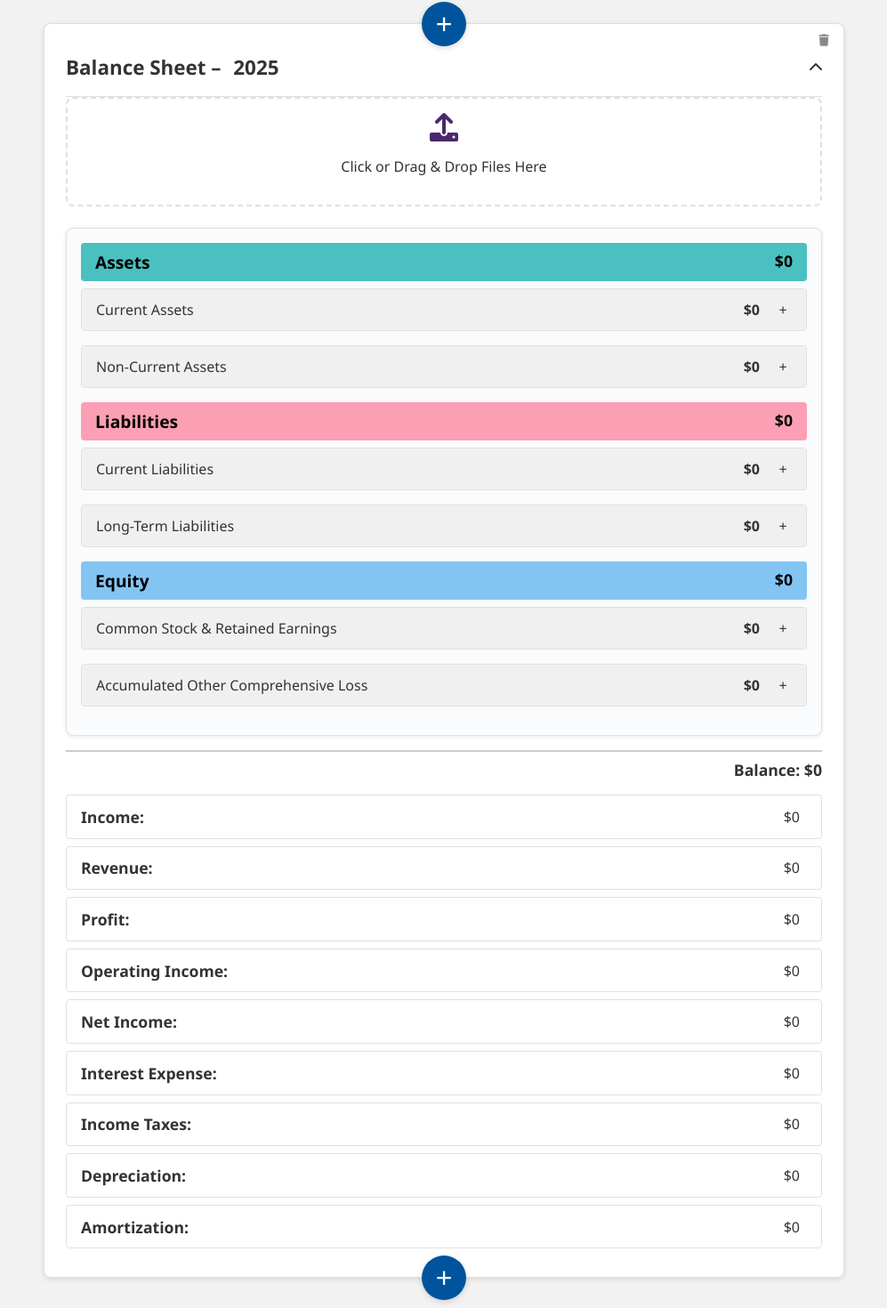
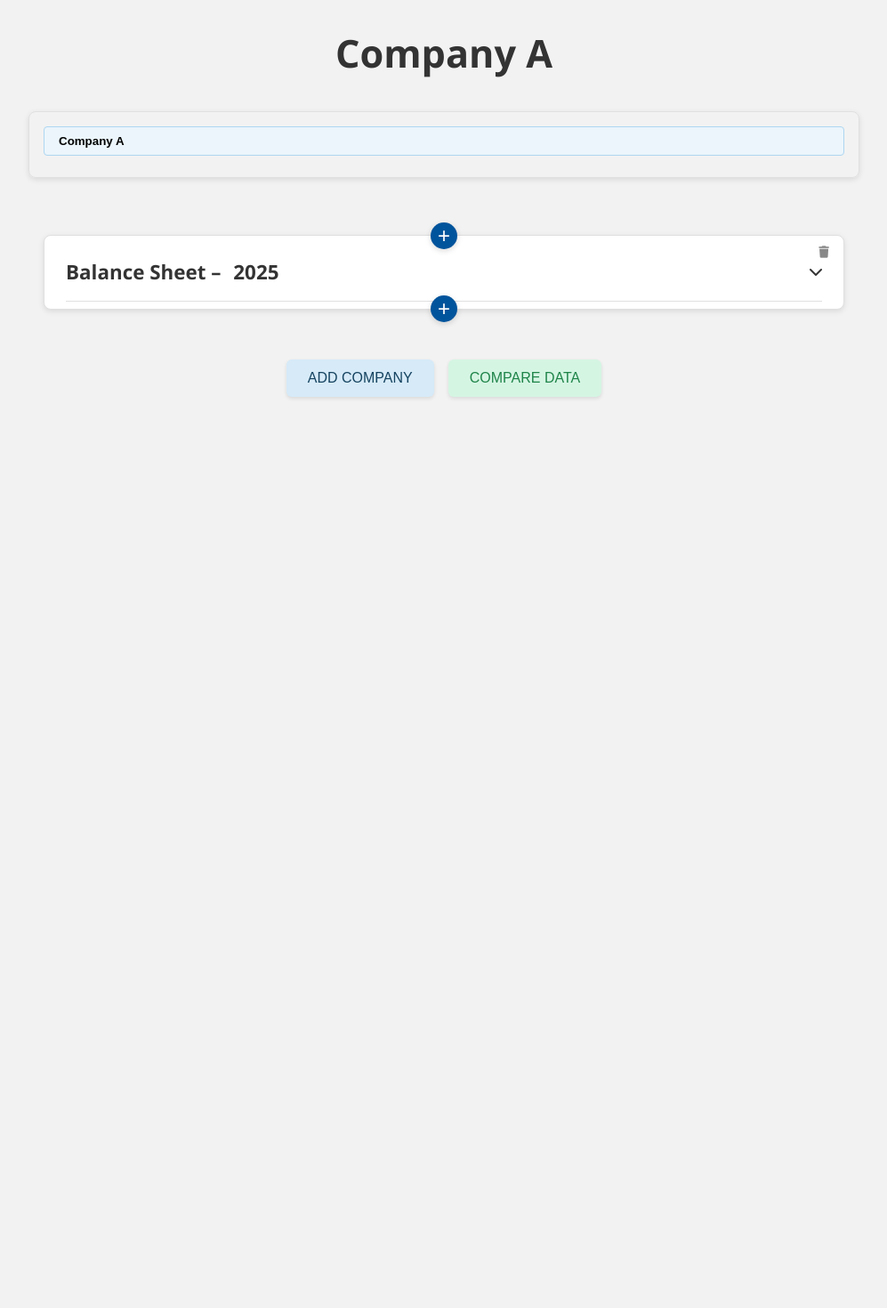
Before and after one commit to lukasp-dev/ugaHacks, a React (Vite) app: page / in a window 1280 px wide. Shown: the part 114-1584 px from the top of the page at 89% size, without its empty margins (141-1138 px from the left). After the commit the page ends 800 px from the top, so only its background shows below. Built offline with nearby package versions, Linux system fonts and the light colour scheme; the HTML template or start-up script is replaced by a standard one.

Commit message:
Added functionality for inputting data for multiple companies; buttons to navigate between companies; error checks for duplicate years

```diff
--- a/src/App.jsx
+++ b/src/App.jsx
@@ -6,87 +6,158 @@ import { defaultBalanceSheet } from './utils/balanceSheetUtils';
 import TruistLogo from './assets/truist-logo.png';
 
 const App = () => {
-  const [sheets, setSheets] = useState([
-    defaultBalanceSheet(1, new Date().getFullYear()),
+  // Each company has an id, a name (e.g., "Company A") and an array of balance sheets.
+  const [companies, setCompanies] = useState([
+    {
+      id: 1,
+      name: "Company A",
+      sheets: [defaultBalanceSheet(1, new Date().getFullYear())]
+    }
   ]);
+  // Tracks which company page is currently visible.
+  const [currentCompanyId, setCurrentCompanyId] = useState(1);
   const [validationErrors, setValidationErrors] = useState([]);
   const [showModal, setShowModal] = useState(false);
+  const [pendingAction, setPendingAction] = useState(null);
   const tempErrorsRef = useRef([]);
 
-  // Update a given sheet.
+  // Find the company currently being viewed.
+  const currentCompany = companies.find(company => company.id === currentCompanyId);
+
+  // --------------------------------------------------
+  // Balance Sheet (Year) Functions for the current company
+  // --------------------------------------------------
+
+  // Update one balance sheet in the current company.
   const updateSheet = (updatedSheet) => {
-    setSheets((prev) => {
-      const newSheets = prev.map((s) =>
-        s.id === updatedSheet.id ? updatedSheet : s
+    // Check if the new year is already in use (by a different sheet)
+    const duplicateExists = currentCompany.sheets.some(
+      sheet => sheet.id !== updatedSheet.id && Number(sheet.year) === Number(updatedSheet.year)
     );
-      newSheets.sort((a, b) => a.year - b.year);
-      return newSheets;
-    });
+
+    if (duplicateExists) {
+      // Mark the year field as having an error so that the UI can display an error message.
+      setValidationErrors(prev => [...new Set([...prev, `sheet-${updatedSheet.id}.year`])]);
+      // Optionally, also alert the user:
+      alert("Balance sheet for year " + updatedSheet.year + " already exists.");
+      // Do not update the sheet’s year if duplicate exists.
+      return;
+    } else {
+      // Remove any previous duplicate–year error for this sheet’s year field
+      setValidationErrors(prev => prev.filter(errorId => errorId !== `sheet-${updatedSheet.id}.year`));
+    }
+
+    // Update the current company’s sheets with the new year value
+    setCompanies(prev =>
+      prev.map(company => {
+        if (company.id === currentCompanyId) {
+          const updatedSheets = company.sheets.map(sheet =>
+            sheet.id === updatedSheet.id ? updatedSheet : sheet
+          );
+          // Sort the sheets by year after update
+          updatedSheets.sort((a, b) => a.year - b.year);
+          return { ...company, sheets: updatedSheets };
+        }
+        return company;
+      })
+    );
   };
 
-  // Add a new balance sheet for the following year.
+  // (Existing addNextSheet – not used by the form buttons directly)
   const addNextSheet = () => {
-    setSheets((prev) => {
-      if (prev.length >= 10) {
-        alert("Maximum of 10 forms allowed.");
-        return prev;
+    setCompanies(prev => prev.map(company => {
+      if (company.id === currentCompanyId) {
+        if (company.sheets.length >= 10) {
+          alert("Maximum of 10 balance sheets allowed for this company.");
+          return company;
         }
-      const newId = prev.length ? Math.max(...prev.map((s) => s.id)) + 1 : 1;
-      const newYear = prev.length
-        ? Math.max(...prev.map((s) => s.year)) + 1
+        const newId = company.sheets.length
+          ? Math.max(...company.sheets.map(s => s.id)) + 1
+          : 1;
+        const newYear = company.sheets.length
+          ? Math.max(...company.sheets.map(s => s.year)) + 1
           : new Date().getFullYear();
         const newSheet = defaultBalanceSheet(newId, newYear);
-      const updated = [...prev, newSheet];
-      updated.sort((a, b) => a.year - b.year);
-      return updated;
-    });
+        const updatedSheets = [...company.sheets, newSheet];
+        updatedSheets.sort((a, b) => a.year - b.year);
+        return { ...company, sheets: updatedSheets };
+      }
+      return company;
+    }));
   };
 
-  // Add a new balance sheet for the previous year relative to the given year.
-  const addPreviousSheet = (year) => {
-    setSheets((prev) => {
-      if (prev.length >= 10) {
-        alert("Maximum of 10 forms allowed.");
-        return prev;
+  // Add a next-year balance sheet for a given sheet (based on its year).
+  const addNextSheetFor = (year) => {
+    const newYear = year + 1;
+    // Get the current company object from state.
+    const currentCompany = companies.find(company => company.id === currentCompanyId);
+
+    if (currentCompany.sheets.length >= 10) {
+      alert("Maximum of 10 balance sheets allowed for this company.");
+      return;
     }
-      const newYear = year - 1;
-      if (prev.some((s) => s.year === newYear)) {
-        alert("Balance Sheet for year " + newYear + " already exists.");
-        return prev;
+    if (currentCompany.sheets.some(s => s.year === newYear)) {
+      alert("Balance sheet for year " + newYear + " already exists.");
+      return;
     }
-      const newId = prev.length ? Math.max(...prev.map((s) => s.id)) + 1 : 1;
+
+    const newId = currentCompany.sheets.length
+      ? Math.max(...currentCompany.sheets.map(s => s.id)) + 1
+      : 1;
     const newSheet = defaultBalanceSheet(newId, newYear);
-      const updated = [...prev, newSheet];
-      updated.sort((a, b) => a.year - b.year);
-      return updated;
-    });
+    const updatedSheets = [...currentCompany.sheets, newSheet];
+    updatedSheets.sort((a, b) => a.year - b.year);
+
+    setCompanies(prev =>
+      prev.map(company =>
+        company.id === currentCompanyId ? { ...company, sheets: updatedSheets } : company
+      )
+    );
   };
 
-  // Add a new balance sheet (for an empty state).
-  const addSheet = () => {
-    // This is a fallback in case there are no sheets.
-    setSheets((prev) => {
-      if (prev.length >= 10) {
-        alert("Maximum of 10 forms allowed.");
-        return prev;
+  // Delete a balance sheet from the current company.
+  const deleteSheet = (sheetId) => {
+    setCompanies(prev => prev.map(company => {
+      if (company.id === currentCompanyId) {
+        return { ...company, sheets: company.sheets.filter(sheet => sheet.id !== sheetId) };
       }
-      const newId = prev.length ? Math.max(...prev.map((s) => s.id)) + 1 : 1;
-      const newYear = prev.length
-        ? Math.max(...prev.map((s) => s.year)) + 1
-        : new Date().getFullYear();
-      const newSheet = defaultBalanceSheet(newId, newYear);
-      const updated = [...prev, newSheet];
-      updated.sort((a, b) => a.year - b.year);
-      return updated;
-    });
+      return company;
+    }));
   };
 
-  // Delete a balance sheet.
-  const deleteSheet = (id) => {
-    setSheets((prev) => prev.filter((sheet) => sheet.id !== id));
+  // Add a previous-year balance sheet (used by the BalanceSheetForm’s plus button).
+  const addPreviousSheet = (year) => {
+    const newYear = year - 1;
+    const currentCompany = companies.find(company => company.id === currentCompanyId);
+
+    if (currentCompany.sheets.length >= 10) {
+      alert("Maximum of 10 balance sheets allowed for this company.");
+      return;
+    }
+    if (currentCompany.sheets.some(s => s.year === newYear)) {
+      alert("Balance sheet for year " + newYear + " already exists.");
+      return;
+    }
+
+    const newId = currentCompany.sheets.length
+      ? Math.max(...currentCompany.sheets.map(s => s.id)) + 1
+      : 1;
+    const newSheet = defaultBalanceSheet(newId, newYear);
+    const updatedSheets = [...currentCompany.sheets, newSheet];
+    updatedSheets.sort((a, b) => a.year - b.year);
+
+    setCompanies(prev =>
+      prev.map(company =>
+        company.id === currentCompanyId ? { ...company, sheets: updatedSheets } : company
+      )
+    );
   };
 
-  // Validate each sheet and find any fields that are still 0.
+  // --------------------------------------------------
+  // Validation
+  // --------------------------------------------------
+
+  // Check a single sheet for any fields that are 0.
   const findZeroFields = (sheet) => {
     const errors = [];
     if (Number(sheet.year) === 0) {
@@ -98,7 +169,7 @@ const App = () => {
       });
     }
     const checkNested = (obj, location) => {
-      Object.keys(obj).forEach((key) => {
+      Object.keys(obj).forEach(key => {
         if (Number(obj[key]) === 0) {
           errors.push({
             sheetId: sheet.id,
@@ -192,47 +263,132 @@ const App = () => {
     return errors;
   };
 
-  // NEXT button click handler.
-  const handleNext = () => {
+  // Validate the current company's balance sheets. If any 0‑entries exist, show the modal.
+  const validateAndProceed = (action) => {
     let allErrors = [];
-    sheets.forEach((sheet) => {
+    currentCompany.sheets.forEach(sheet => {
       const errs = findZeroFields(sheet);
       allErrors = allErrors.concat(errs);
     });
     if (allErrors.length > 0) {
       tempErrorsRef.current = allErrors;
+      setPendingAction(() => action);
       setShowModal(true);
     } else {
-      alert('Proceeding to next page!');
+      action();
     }
   };
 
-  // Modal Cancel: mark affected fields and close the modal.
+  // --------------------------------------------------
+  // Bottom Button Handlers (Navigation)
+  // --------------------------------------------------
+
+  // ADD COMPANY: add a new company (if < 5 exist) and switch to it.
+  const handleAddCompany = () => {
+    validateAndProceed(() => {
+      if (companies.length >= 5) {
+        alert("Maximum of 5 companies allowed.");
+        return;
+      }
+      const newCompanyId = companies.length ? Math.max(...companies.map(c => c.id)) + 1 : 1;
+      const newCompanyName = "Company " + String.fromCharCode(64 + companies.length + 1); // A, B, C...
+      const newCompany = {
+        id: newCompanyId,
+        name: newCompanyName,
+        sheets: [defaultBalanceSheet(1, new Date().getFullYear())]
+      };
+      setCompanies(prev => [...prev, newCompany]);
+      setCurrentCompanyId(newCompanyId);
+    });
+  };
+
+  // COMPARE DATA: navigate to the visualization page.
+  const handleCompareData = () => {
+    validateAndProceed(() => {
+      window.location.href = '/visualization';
+    });
+  };
+
+  // --------------------------------------------------
+  // Modal Handlers
+  // --------------------------------------------------
+
   const handleModalCancel = () => {
-    const errorFieldIds = tempErrorsRef.current.map((err) => err.fieldId);
+    const errorFieldIds = tempErrorsRef.current.map(err => err.fieldId);
     setValidationErrors(errorFieldIds);
     setShowModal(false);
   };
 
-  // Modal Confirm: proceed.
   const handleModalConfirm = () => {
     setShowModal(false);
-    alert('Proceeding to next page!');
+    if (pendingAction) {
+      pendingAction();
+      setPendingAction(null);
+    }
   };
+
+  // --------------------------------------------------
+  // Styles (using softer color palettes and modern visuals)
+  // --------------------------------------------------
+
+  // Bottom button base style.
+  const btnStyle = {
+    padding: '0.75rem 1.5rem',
+    border: 'none',
+    borderRadius: '6px',
+    cursor: 'pointer',
+    fontSize: '1rem',
+    margin: '0.5rem',
+    boxShadow: '0 2px 4px rgba(0,0,0,0.1)'
+  };
+
+  const addCompanyBtnStyle = {
+    ...btnStyle,
+    backgroundColor: '#D6EAF8', // soft light blue
+    color: '#154360'
+  };
+
+  const compareDataBtnStyle = {
+    ...btnStyle,
+    backgroundColor: '#D5F5E3', // soft light green
+    color: '#1E8449'
+  };
+
+  // Company navigation button styles.
+  const companyNavBtnStyle = {
+    padding: '0.5rem 1rem',
+    border: '1px solid #ccc',
+    borderRadius: '4px',
+    marginBottom: '0.5rem',
+    width: '100%',
+    textAlign: 'left',
+    backgroundColor: '#F8F9F9',
+    cursor: 'pointer'
+  };
+
+  const activeCompanyNavBtnStyle = {
+    ...companyNavBtnStyle,
+    backgroundColor: '#EBF5FB',
+    borderColor: '#AED6F1',
+    fontWeight: 'bold'
+  };
+
+  // --------------------------------------------------
+  // Render
+  // --------------------------------------------------
 
   return (
     <>
       {/* Top Header */}
       <header className="header">
-        <span className="disco-emoji" role="img" aria-label="Disco Ball">
-          🪩
-        </span>
+        <span className="disco-emoji" role="img" aria-label="Disco Ball">🪩</span>
         <h1>Balance Sheet Breakdown</h1>
       </header>
+
       {/* Subheader with Logo and Navigation */}
-      <div className="subheader">
-        <div className="logo">
-          <img src={TruistLogo} alt="Truist Logo" />
+      <div className="subheader" style={{ display: 'flex', alignItems: 'center' }}>
+        <div className="logo" style={{ marginRight: '1rem' }}>
+          <img src={TruistLogo} alt="Truist Logo" style={{ height: '50px' }} />
         </div>
         <div className="nav-buttons">
           <button>Sheets</button>
@@ -240,40 +396,60 @@ const App = () => {
           <button>Summary</button>
         </div>
       </div>
-      {/* Main Container */}
+
+      {/* Company Header */}
+      <div className="company-header">
+        <h2>{currentCompany.name}</h2>
+      </div>
+
+      {/* Company Navigation (Centered Above the Forms) */}
+      <div className="company-nav-container" style={{ margin: '0 auto', marginBottom: '1rem', maxWidth: '900px' }}>
+        {companies.map(company => (
+          <button
+            key={company.id}
+            style={company.id === currentCompanyId ? activeCompanyNavBtnStyle : companyNavBtnStyle}
+            onClick={() => setCurrentCompanyId(company.id)}
+          >
+            {company.name}
+          </button>
+        ))}
+      </div>
+
+      {/* Company Content */}
+      <section className="company-content">
         <div className="container">
-        {sheets.length > 0 ? (
-          <>
-            {sheets.map((sheet) => (
-              <div key={sheet.id} style={{ position: 'relative' }}>
+          {currentCompany.sheets.length > 0 ? (
+            currentCompany.sheets.map(sheet => (
                 <BalanceSheetForm
+                  key={`${currentCompany.id}-${sheet.id}`}
                   sheet={sheet}
                   onUpdate={updateSheet}
                   validationErrors={validationErrors}
                   onDelete={deleteSheet}
-                  onAddPrevious={addPreviousSheet} // Pass the new function
+                  onAddPrevious={addPreviousSheet}
+                  onAddNext={addNextSheetFor}
                 />
-                {sheet.id === sheets[sheets.length - 1].id && (
-                  <button className="add-year-button" onClick={addNextSheet}>
-                    +
+              ))
+          ) : (
+            <div style={{ textAlign: 'center', marginTop: '1rem' }}>
+              <button className="empty-add-year-button" onClick={addNextSheet}>+</button>
+            </div>
+          )}
+
+          {/* Bottom Buttons */}
+          <div style={{ textAlign: 'center', marginTop: '3rem' }}>
+            {companies.length < 5 && (
+              <button className="btn-add-company" style={addCompanyBtnStyle} onClick={handleAddCompany}>
+                ADD COMPANY
               </button>
             )}
-              </div>
-            ))}
-            <div style={{ textAlign: 'center', marginTop: '3rem' }}>
-              <button className="next-button" onClick={handleNext}>
-                NEXT
+            <button className="btn-compare-data" style={compareDataBtnStyle} onClick={handleCompareData}>
+              COMPARE DATA
             </button>
           </div>
-          </>
-        ) : (
-          <div style={{ textAlign: 'center', marginTop: '1rem' }}>
-            <button className="empty-add-year-button" onClick={addSheet}>
-              +
-            </button>
         </div>
-        )}
-      </div>
+      </section>
+
       {showModal && (
         <ValidationModal
           errors={tempErrorsRef.current}
--- a/src/components/BalanceSheetForm.jsx
+++ b/src/components/BalanceSheetForm.jsx
@@ -9,9 +9,10 @@ const BalanceSheetForm = ({
   onUpdate,
   validationErrors,
   onDelete,
-  onAddPrevious, // New prop for adding a previous year
+  onAddPrevious, // For adding a previous year
+  onAddNext,     // For adding a next year
 }) => {
-  const [collapsed, setCollapsed] = useState(false);
+  const [collapsed, setCollapsed] = useState(true);
   const fileInputRef = useRef();
 
   const handleDrop = (e) => {
@@ -56,7 +57,7 @@ const BalanceSheetForm = ({
 
   return (
     <div className={`balance-sheet ${collapsed ? 'collapsed' : ''}`}>
-      {/* Plus button at the top to add a previous year */}
+      {/* Previous Year Button at the top */}
       <button
         className="add-year-button previous"
         onClick={(e) => {
@@ -260,7 +261,7 @@ const BalanceSheetForm = ({
               value={sheet.interestExpense}
               onChange={(newVal) => onUpdate({ ...sheet, interestExpense: newVal })}
               fieldId={`sheet-${sheet.id}.interestExpense`}
-              error={hasError(`sheet-${sheet.id}.InterestExpense`)}
+              error={hasError(`sheet-${sheet.id}.interestExpense`)}
             />
           </div>
           <div className="extra-section">
@@ -292,6 +293,17 @@ const BalanceSheetForm = ({
           </div>
         </div>
       </div>
+      {/* Next Year Button at the bottom */}
+      <button
+        className="add-year-button next"
+        onClick={(e) => {
+          e.stopPropagation();
+          onAddNext(sheet.year);
+        }}
+        title="Add balance sheet for the next year"
+      >
+        +
+      </button>
     </div>
   );
 };
--- a/src/index.css
+++ b/src/index.css
@@ -1,4 +1,3 @@
-/* src/index.css */
 :root {
   --truist-purple: #4B286D;
   --truist-blue-light: #00549C;
@@ -88,6 +87,7 @@ body {
 /* --- Main Container --- */
 .container {
   max-width: 900px;
+  width: 100%;
   margin: 1rem auto;
   padding: 1rem;
   background: transparent;
@@ -257,15 +257,14 @@ body {
   position: absolute;
   left: 50%;
   transform: translateX(-50%);
-  bottom: -25px;
   background: var(--truist-blue-light);
   border: none;
   border-radius: 50%;
-  width: 50px;
-  height: 50px;
+  width: 30px;
+  height: 30px;
   cursor: pointer;
   color: #fff;
-  font-size: 2rem;
+  font-size: 1.5rem;    /* reduced from 2rem */
   display: flex;
   align-items: center;
   justify-content: center;
@@ -276,6 +275,16 @@ body {
 .add-year-button:hover {
   transform: translateX(-50%) scale(1.1);
   background: var(--truist-purple);
+}
+
+/* Position the previous button (for adding an earlier year) at the top */
+.add-year-button.previous {
+  top: -15px;  /* Adjusted so the smaller button doesn't overlap the form */
+}
+
+/* Position the next button (for adding a later year) at the bottom */
+.add-year-button.next {
+  bottom: -15px;  /* Adjusted so the smaller button doesn't overlap the form */
 }
 
 /* --- Plus Button for Empty Screen --- */
@@ -477,7 +486,35 @@ body {
   background: #3a2350;
 }
 
-.add-year-button.previous {
-  top: -25px;
-  bottom: auto;
+/* --- Company Header --- */
+.company-header {
+  text-align: center;
+  margin: 1rem 0;
+  font-size: 1.8rem;
+  font-weight: bold;
 }
+
+/* --- Main Layout --- */
+.main-layout {
+  max-width: 1200px;
+  margin: 0 auto;
+  padding: 1rem;
+}
+
+/* --- Company Navigation Container --- */
+.company-nav-container {
+  max-width: 900px;
+  margin: 0 auto;
+  padding: 1rem;
+  border: 1px solid var(--truist-border);
+  border-radius: 8px;
+  box-shadow: 0 2px 6px rgba(0, 0, 0, 0.1);
+}
+
+/* --- Company Content --- */
+.company-content {
+  display: flex;
+  justify-content: center;
+  align-items: flex-start;
+  padding: 1rem;
+}
```
Lines whose indentation alone changed are shown as unchanged.
